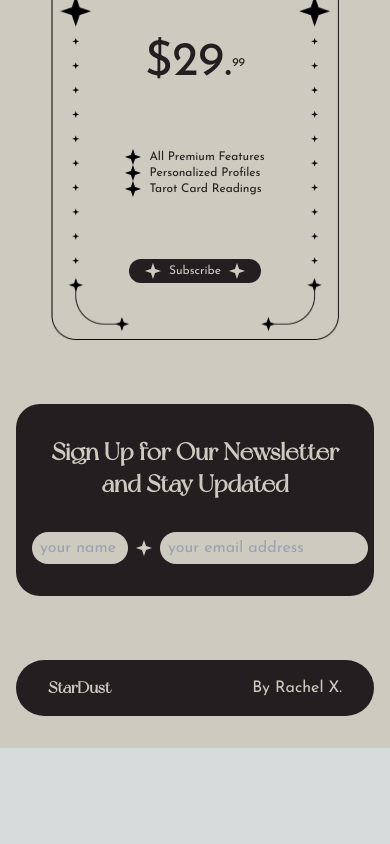
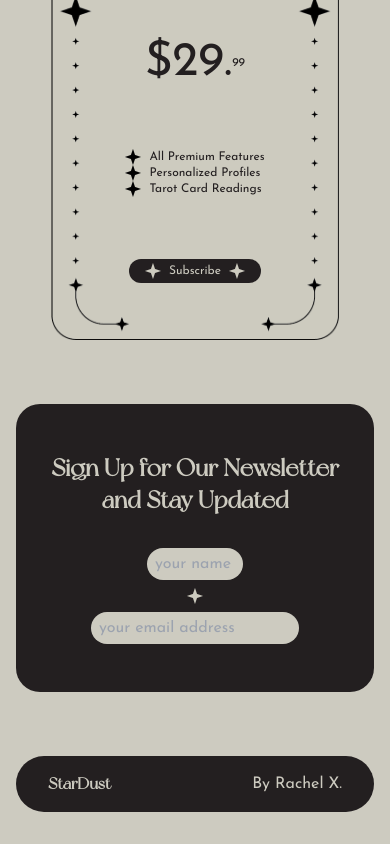
Before and after one commit to raxron/StarDust-Landing, a Next.js app: page / in a window 390 px wide. Shown: the part 2458-3302 px from the top of the page. Before the commit the page ends 3206 px from the top, so only its background shows below. Built offline with nearby package versions, Linux system fonts and the light colour scheme.

Commit message:
newsletter responsive fixed

```diff
--- a/src/pages/index.tsx
+++ b/src/pages/index.tsx
@@ -69,9 +69,9 @@ export default function Home() {
         <PriceCard2 title="Luxury" price={29} feature1="All Premium Features" feature2="Personalized Profiles" feature3="Tarot Card Readings" />
       </div>
 
-      <div className="bg-black rounded-3xl text-beige w-full mb-16 h-48 flex flex-col justify-center items-center px-4 gap-8">
+      <div className="bg-black rounded-3xl text-beige w-full mb-16 h-72 sm:h-60 flex flex-col justify-center items-center px-4 gap-8">
         <h3 className="font-newYork font-black text-2xl text-center">Sign Up for Our Newsletter and Stay Updated</h3>
-        <div className="flex items-center gap-2">
+        <div className="flex items-center gap-2  flex-col sm:flex-row">
           <input type="text" required className="bg-beige rounded-3xl h-8 w-24 text-black px-2" placeholder="your name" />
           <Image src="/assets/star.png" alt="star icon" width={500} height={500} className="w-4 h-auto cursor-pointer" />
           <input type="text" required className="bg-beige rounded-3xl h-8 w-52 text-black px-2" placeholder="your email address" />
```
